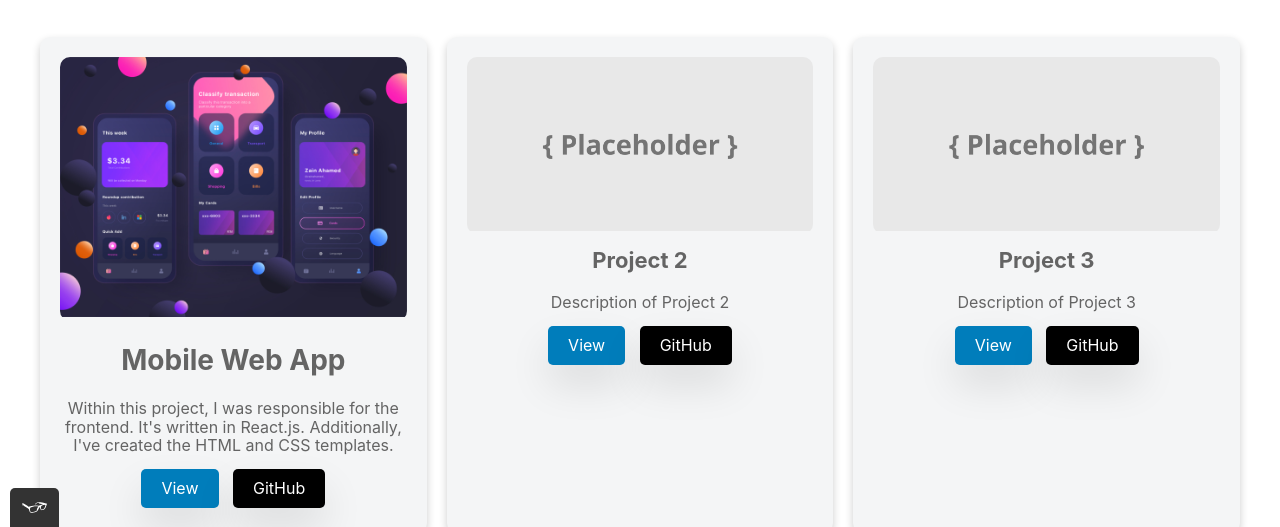
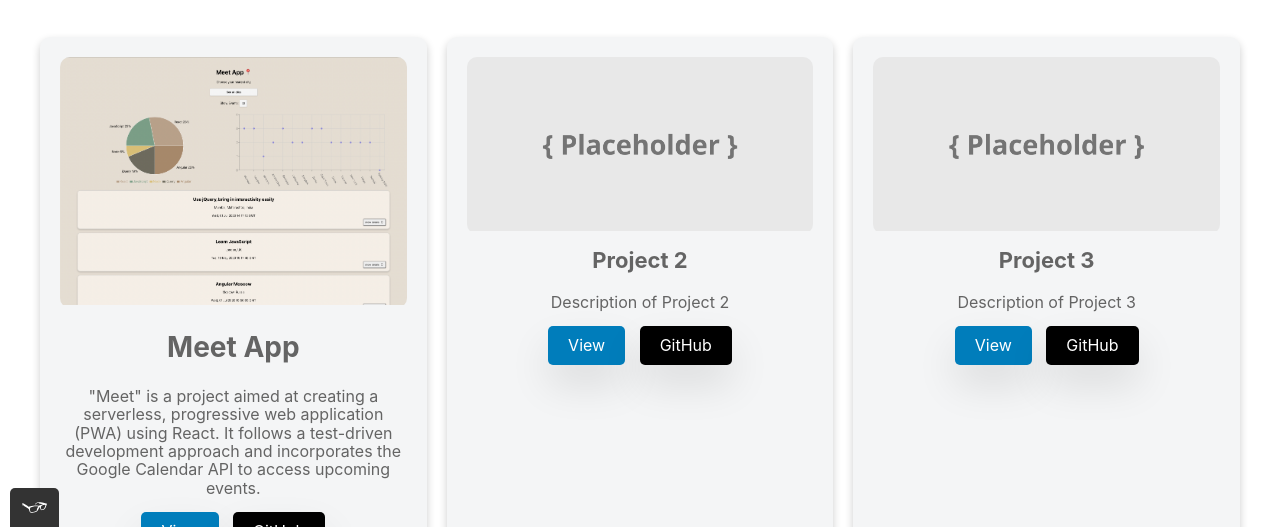
Before and after one commit to nikoavgerinos/portfolio-website, a plain HTML site: page work.html in a window 1280 px wide. Shown: the part 273-800 px from the top of the page. Drawn offline with nearby package versions, Linux system fonts and the light colour scheme; a web font is replaced by a local one.

Commit message:
feat(work.html): add Meet app project
- Implement the inclusion of the Meet app project in the work section.
- Ensure the project is properly displayed and integrates seamlessly with the existing layout.

```diff
--- a/work.html
+++ b/work.html
@@ -64,24 +64,25 @@
           <!-- Project 1 -->
           <div class="portfolio-item project-fade-in">
             <div class="project-image">
-              <img src="img/project1.jpg" alt="Project 1" />
+              <img src="img/meetapp.png" alt="Project 1" />
             </div>
             <div class="project-details">
-              <h2>Mobile Web App</h2>
+              <h2>Meet App</h2>
               <p>
-                Within this project, I was responsible for the frontend. It's
-                written in React.js. Additionally, I've created the HTML and CSS
-                templates.
+                "Meet" is a project aimed at creating a serverless, progressive
+                web application (PWA) using React. It follows a test-driven
+                development approach and incorporates the Google Calendar API to
+                access upcoming events.
               </p>
               <a
                 class="website-button"
-                href="https://google.com"
+                href="https://nikoavgerinos.github.io/meet/"
                 target="_blank"
                 >View</a
               >
               <a
                 class="github-button"
-                href="https://github.com/nikoavgerinos"
+                href="https://github.com/nikoavgerinos/meet/tree/main"
                 target="_blank"
                 >GitHub</a
               >
```
Also changed, not shown: img/meetapp.png (added).
